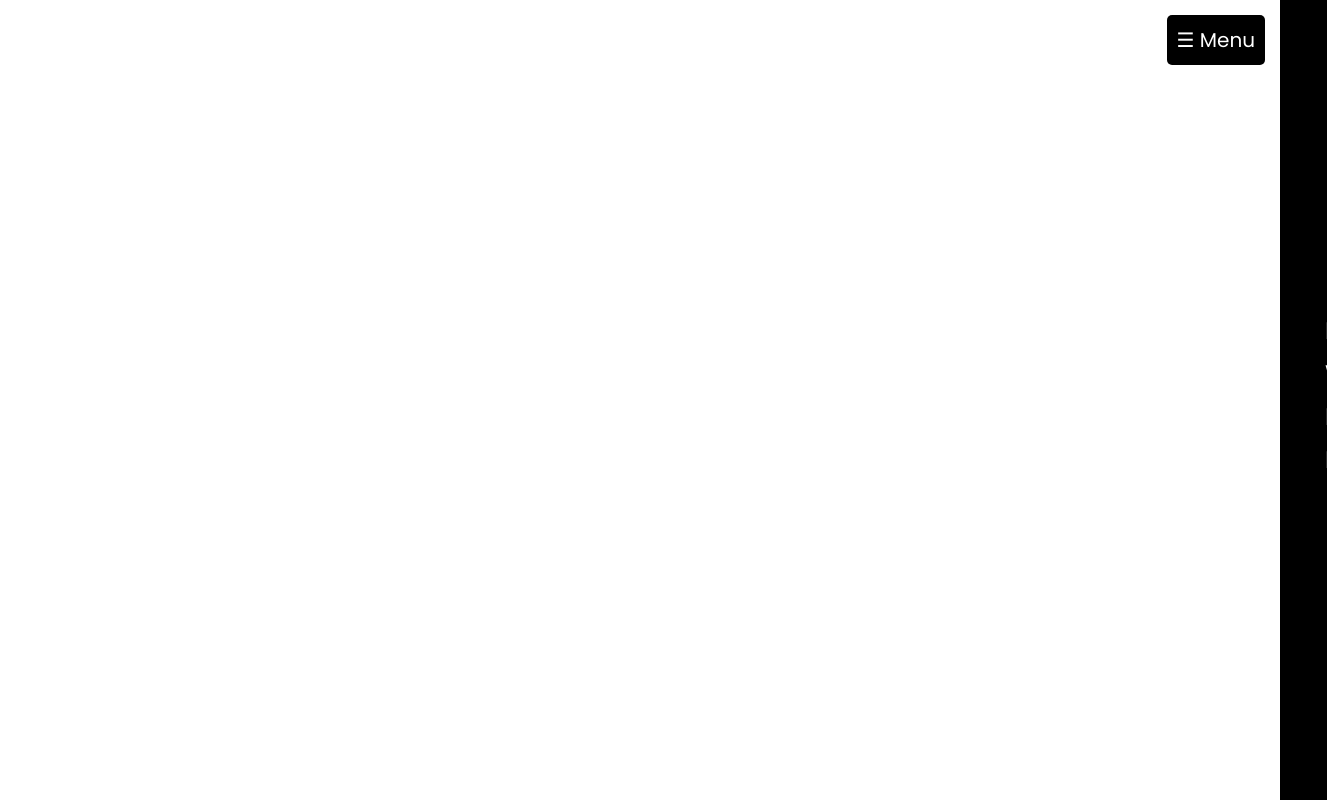
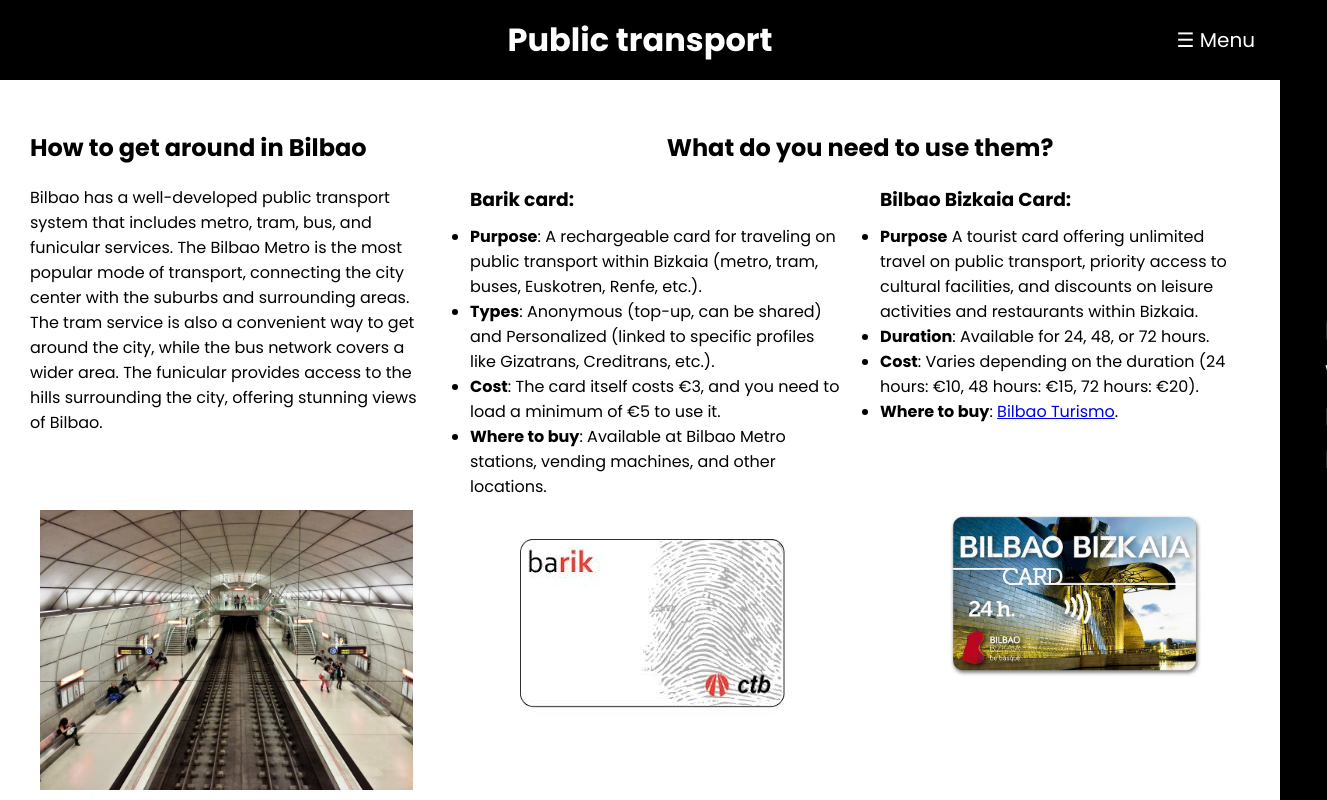
Before and after one commit to maciek1335/stronab, a plain HTML site: page sub-websites/publictransport.html in a window 1280 px wide. Shown: the top 800 px of the page, 1327 px wide, since content can reach past the window. Drawn offline with Linux system fonts and the light colour scheme; some packages are replaced by stand-ins of ours.

Commit message:
public transport

```diff
--- a/styles/publictransport.css
+++ b/styles/publictransport.css
@@ -23,8 +23,19 @@ header {
   position: fixed;
   left: 0;
   right: 0;
+  top: 0;
 }
 
+header {
+  background-color: black;
+  color: white;
+  text-align: center;
+  height: 80px;
+  line-height: 80px;
+  position: fixed;
+  left: 0;
+  right: 0;
+}
 
 .menu-toggle {
   position: fixed;
@@ -97,10 +108,107 @@ header {
   border-radius: 5px;
 }
 
-  gmp-map {
-    height: 500px;
-    width: 500px;
-  }
+.container {
+  display: flex;
+  column-gap: 40px;
+  padding: 30px;
+  margin-top: 100px;
+  height: 100%;
+}
+
+.container-element {
+  width: 400px;
+}
+
+.overview {
+  display: flex;
+  flex-direction: column;
+  gap: 20px;
+}
+
+.container-element-2 {
+  display: flex;
+  align-items: center;
+  flex-direction: column;
+  width: 600px;
+  flex-grow: 8;
+}
+
+.cont {
+  display: flex;
+  flex-direction: row;
+  justify-content: center;
+  column-gap: 40px;
+  width: 100%;
+  height: 100%;
+}
+
+.cont div {
+  width: 400px;
+}
+
+.container h2 {
+  margin-bottom: 20px;
+}
+
+.container div {
+  height: 400px;
+}
+
+.barik img {
+  margin-top: 40px;
+  margin-left: 50px;
+}
+
+.bizkaia img {
+  margin-top: 80px;
+  margin-left: 60px;
+}
+
+.container-element-2 h3 {
+  margin-bottom: 10px;
+}
+
+.container-element img{
+  margin-top: 75px;
+  margin-left: 10px;
+}
+
+.metro-map {
+  display: flex;
+  flex-direction: column;
+  align-items: center;
+  justify-content: center;
+}
+
+.transport-pictures {
+  margin-top: 40px;
+  display: flex;
+  flex-direction: row;
+  justify-content: center;
+  align-items: center;
+  gap: 20px;
+}
+
+.transport-pictures img {
+  height: 300px;
+  border-radius: 10px;
+  box-shadow: 0px 0px 10px  rgba(0, 0, 0, 0.5);
+}
+
+.google-maps {
+  display: flex;
+  flex-direction: column;
+  align-items: center;
+  justify-content: center;
+  margin-top: 80px;
+}
+
+gmp-map {
+  margin-top: 20px;
+  height: 600px;
+  width: 90%;
+}
 
   /* Optional: Makes the sample page fill the window. */
   html,
--- a/sub-websites/publictransport.html
+++ b/sub-websites/publictransport.html
@@ -13,6 +13,8 @@
 
     <button class="menu-toggle" onclick="toggleMenu()">☰ Menu</button>
 
+    <header><h1>Public transport</h1></header>
+
     <div class="menu" id="sideMenu">
         <div><a href="../index.html">Home</a></div>
         <div class="dropdown">
@@ -26,10 +28,58 @@
         <div><a href="localfood.html">Local food</a></div>
     </div>
 
-    <gmp-map center="43.26335525512695,-2.935015916824341" zoom="14" map-id="DEMO_MAP_ID">
-        <gmp-advanced-marker position="43.26335525512695,-2.935015916824341" title="My location"></gmp-advanced-marker>
-      </gmp-map>
+    <div class="container">
+        <div class="container-element">
+            <h2>How to get around in Bilbao</h2>
+            <p>Bilbao has a well-developed public transport system that includes metro, tram, bus, and funicular services. The Bilbao Metro is the most popular mode of transport, connecting the city center with the suburbs and surrounding areas. The tram service is also a convenient way to get around the city, while the bus network covers a wider area. The funicular provides access to the hills surrounding the city, offering stunning views of Bilbao.</p>
+            <img src="../images/metro (2).jpg" alt="" height="280px">
+        </div>
 
+        <div class="container-element-2">
+            <h2>What do you need to use them? </h2>
+            <div class="cont">
+            <div class="barik">
+                <h3>Barik card:</h3>
+                <ul>
+                    <li><strong>Purpose</strong>: A rechargeable card for traveling on public transport within Bizkaia (metro, tram, buses, Euskotren, Renfe, etc.). </li>
+                    <li><strong>Types</strong>: Anonymous (top-up, can be shared) and Personalized (linked to specific profiles like Gizatrans, Creditrans, etc.). </li>
+                    <li><strong>Cost</strong>: The card itself costs €3, and you need to load a minimum of €5 to use it.</li>
+                    <li><strong>Where to buy</strong>: Available at Bilbao Metro stations, vending machines, and other locations. </li>
+
+                </ul>
+                <img src="../images/barik.jpg" alt="">
+            </div>
+            <div class="bizkaia">
+                <h3>Bilbao Bizkaia Card:</h3>
+                <ul>
+                    <li><strong>Purpose</strong> A tourist card offering unlimited travel on public transport, priority access to cultural facilities, and discounts on leisure activities and restaurants within Bizkaia. </li>
+                    <li><strong>Duration</strong>: Available for 24, 48, or 72 hours. </li>
+                    <li><strong>Cost</strong>: Varies depending on the duration (24 hours: €10, 48 hours: €15, 72 hours: €20). </li>
+                    <li><strong>Where to buy</strong>: <a href="https://www.bilbaoturismo.net/BilbaoTurismo/en/transport-cards/barik">Bilbao Turismo</a>.</li>
+                </ul>
+                <img src="../images/bizkaia.jpg" height="180px" alt="">
+            </div>
+            </div>
+        </div>
+        </div>
+
+        <div class="metro-map">
+            <h1>Metro map</h1>
+            <img src="../images/metro-bilbao.jpg" alt="Metro map" >
+        </div>
+
+        <div class="transport-pictures">
+            <img src="../images/metro.jpg" alt="Metro">
+            <img src="../images/tram.webp" alt="Tram">
+            <img src="../images/bus.jpg" alt="Bus">
+        </div>
+
+        <div class="google-maps">
+            <h2>Bilbao map</h2>
+            <gmp-map center="43.26335525512695,-2.935015916824341" zoom="14" map-id="DEMO_MAP_ID">
+                <gmp-advanced-marker position="43.26335525512695,-2.935015916824341" title="My location"></gmp-advanced-marker>
+              </gmp-map>
+        </div>
       <script src="../scripts/script.js"></script>
 </body>
 </html>
```
Also changed, not shown: images/barik.jpg (added), images/bizkaia.jpg (added), images/metro (2).jpg (added), images/metro-bilbao.jpg (added), images/metro-bilbao.png (added), images/metro.jpg (added), images/tram.webp (added), 1 other file.
